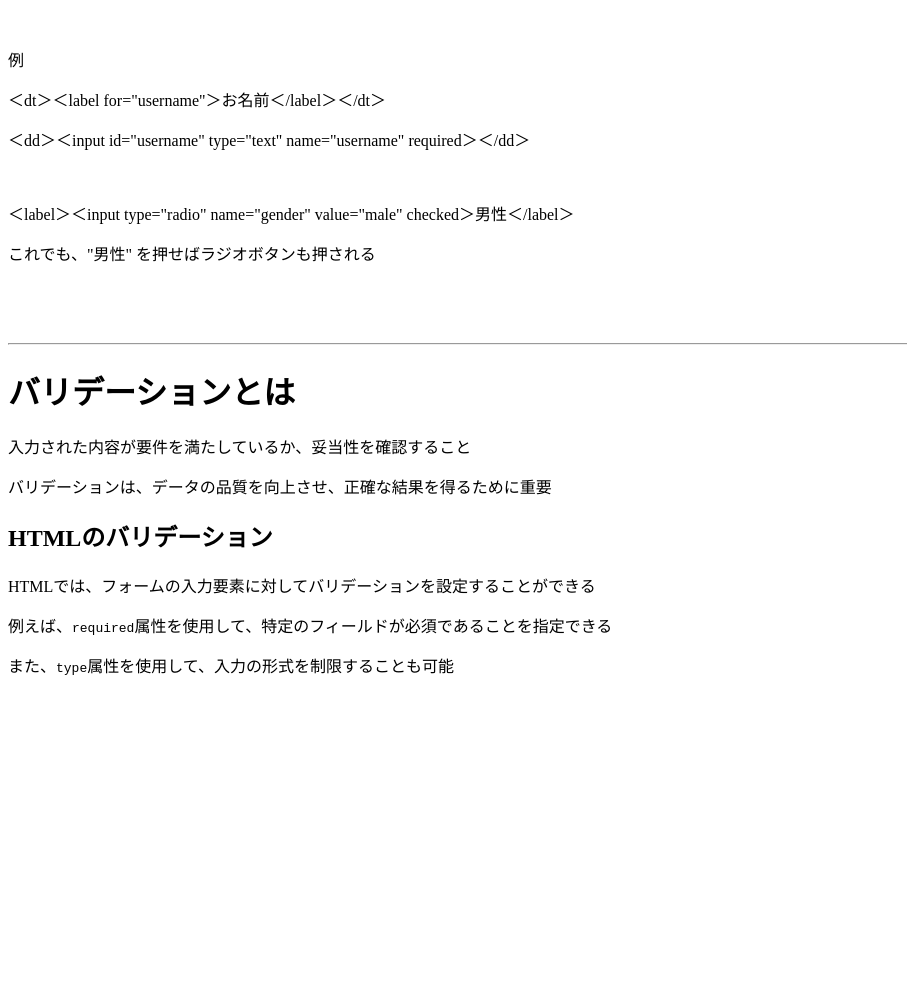
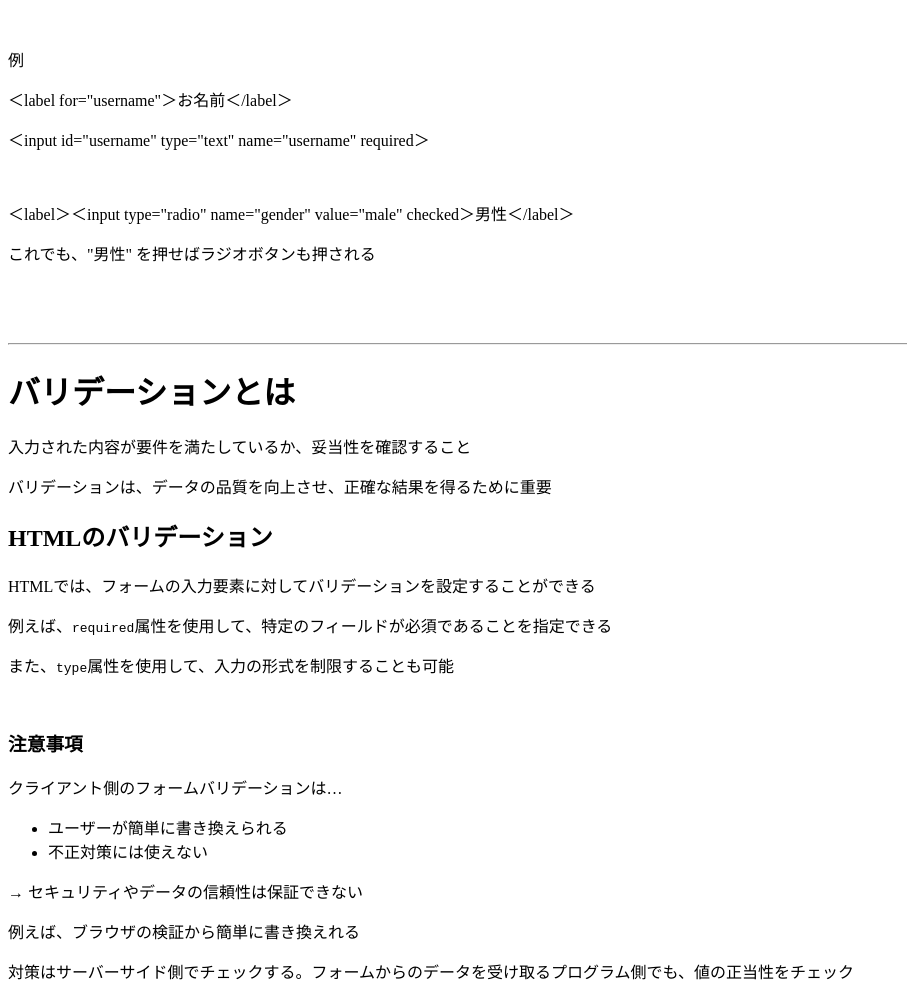
Before and after one commit to HaruK0720/web-development-introduction-Web, a plain HTML site: page html-stepup/contact-form.html in a window 1280 px wide. Shown: the part 1608-2607 px from the top of the page, without its empty margins (0-907 px from the left). Before the commit the page ends 2301 px from the top, so only its background shows below. Drawn offline with Linux system fonts and the light colour scheme.

Commit message:
today's learning

```diff
--- a/html-stepup/contact-form.html
+++ b/html-stepup/contact-form.html
@@ -114,8 +114,8 @@
 
         <br>
         <p>例</p>
-        <p>＜dt＞＜label for="username"＞お名前＜/label＞＜/dt＞</p>
-        <p>＜dd＞＜input id="username" type="text" name="username" required＞＜/dd＞</p>
+        <p>＜label for="username"＞お名前＜/label＞</p>
+        <p>＜input id="username" type="text" name="username" required＞</p>
 
 
         <br>
@@ -134,5 +134,18 @@
         <p>HTMLでは、フォームの入力要素に対してバリデーションを設定することができる</p>
         <p>例えば、<code>required</code>属性を使用して、特定のフィールドが必須であることを指定できる</p>
         <p>また、<code>type</code>属性を使用して、入力の形式を制限することも可能</p>
+
+        <br>
+
+        <h3>注意事項</h3>
+        <p>クライアント側のフォームバリデーションは…</p>
+        <ul>
+            <li>ユーザーが簡単に書き換えられる</li>
+            <li>不正対策には使えない</li>
+        </ul>
+        <p>→ セキュリティやデータの信頼性は保証できない</p>
+        <p>例えば、ブラウザの検証から簡単に書き換えれる</p>
+
+        <p>対策はサーバーサイド側でチェックする。フォームからのデータを受け取るプログラム側でも、値の正当性をチェック</p>
     </body>
 </html>
```
Also changed, not shown: html-stepup/form-validation.html (added, +14 -0 lines).
